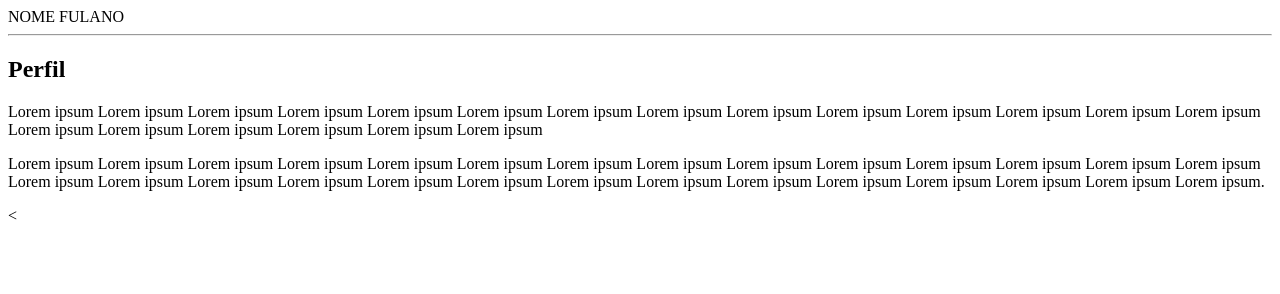
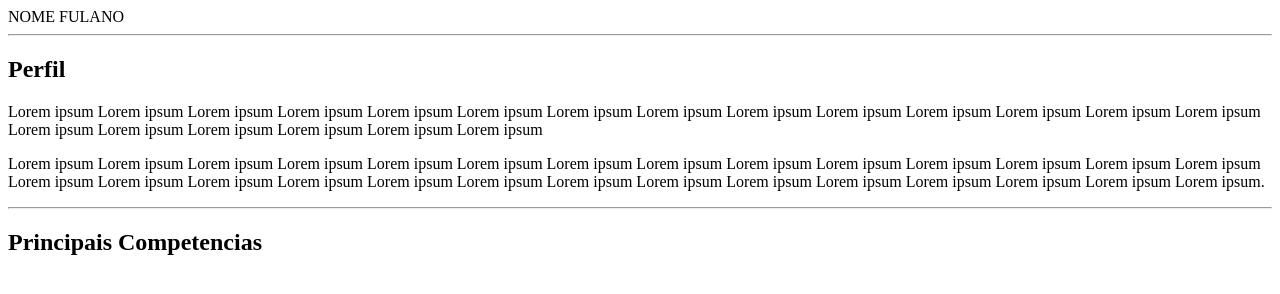
Before and after one commit to Maria-Cachoba/Curriculo_FulanoTal, a plain HTML site: page index.html in a window 1280 px wide. Drawn offline with Linux system fonts and the light colour scheme.

Commit message:
Update index.html

```diff
--- a/index.html
+++ b/index.html
@@ -2,7 +2,7 @@
 <html>
     <head>
         <meta charset="utf-8
-        <title>Currículo de Fulano de Tal<title>
+        <title>Currículo de Fulano de Tal</title>
     </head>
     </body>
        <hr>
@@ -10,9 +10,16 @@
        <h1>NOME FULANO</h1>
        <hr>
     <h2>Perfil</h2>
-    <p></p>Lorem ipsum Lorem ipsum Lorem ipsum Lorem ipsum Lorem ipsum Lorem ipsum Lorem ipsum Lorem ipsum Lorem ipsum Lorem ipsum Lorem ipsum Lorem ipsum Lorem ipsum Lorem ipsum Lorem ipsum Lorem ipsum Lorem ipsum Lorem ipsum Lorem ipsum Lorem ipsum
+        <p>
+         Lorem ipsum Lorem ipsum Lorem ipsum Lorem ipsum Lorem ipsum Lorem ipsum Lorem ipsum Lorem ipsum Lorem ipsum Lorem ipsum Lorem ipsum Lorem ipsum Lorem ipsum Lorem ipsum Lorem ipsum Lorem ipsum Lorem ipsum Lorem ipsum Lorem ipsum Lorem ipsum
         </p>
-    <p></p>Lorem ipsum Lorem ipsum Lorem ipsum Lorem ipsum Lorem ipsum Lorem ipsum Lorem ipsum Lorem ipsum Lorem ipsum Lorem ipsum Lorem ipsum Lorem ipsum Lorem ipsum Lorem ipsum Lorem ipsum Lorem ipsum Lorem ipsum Lorem ipsum Lorem ipsum Lorem ipsum Lorem ipsum Lorem ipsum Lorem ipsum Lorem ipsum Lorem ipsum Lorem ipsum Lorem ipsum Lorem ipsum.
+        <p>
+         Lorem ipsum Lorem ipsum Lorem ipsum Lorem ipsum Lorem ipsum Lorem ipsum Lorem ipsum Lorem ipsum Lorem ipsum Lorem ipsum Lorem ipsum Lorem ipsum Lorem ipsum Lorem ipsum Lorem ipsum Lorem ipsum Lorem ipsum Lorem ipsum Lorem ipsum Lorem ipsum Lorem ipsum Lorem ipsum Lorem ipsum Lorem ipsum Lorem ipsum Lorem ipsum Lorem ipsum Lorem ipsum.
         </p>
-</body><
+        <hr>
+        <h2>Principais Competencias</h2>
+        <p>
+
+        </p>
+    </body>
  </html>
```
Lines whose indentation alone changed are shown as unchanged.
